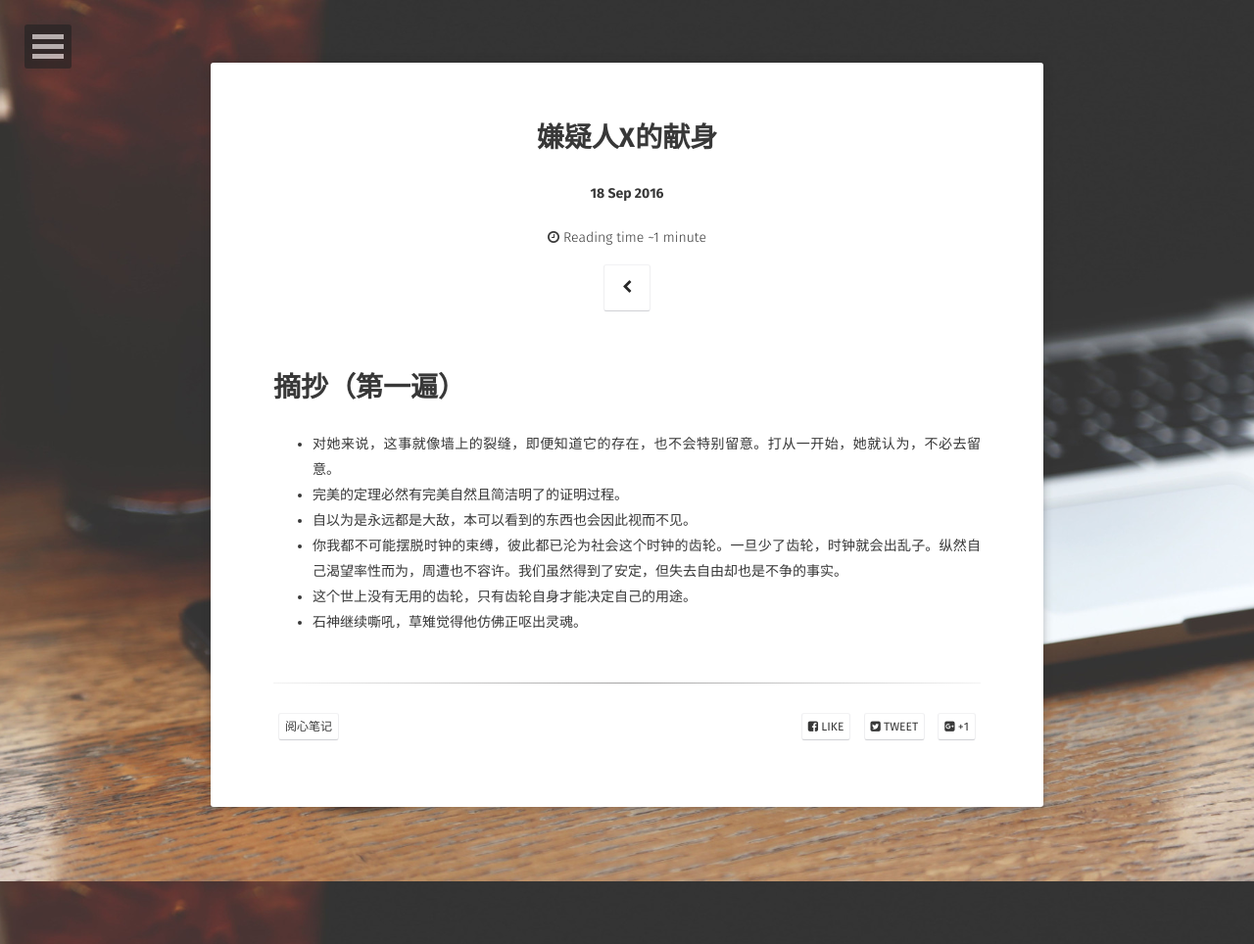
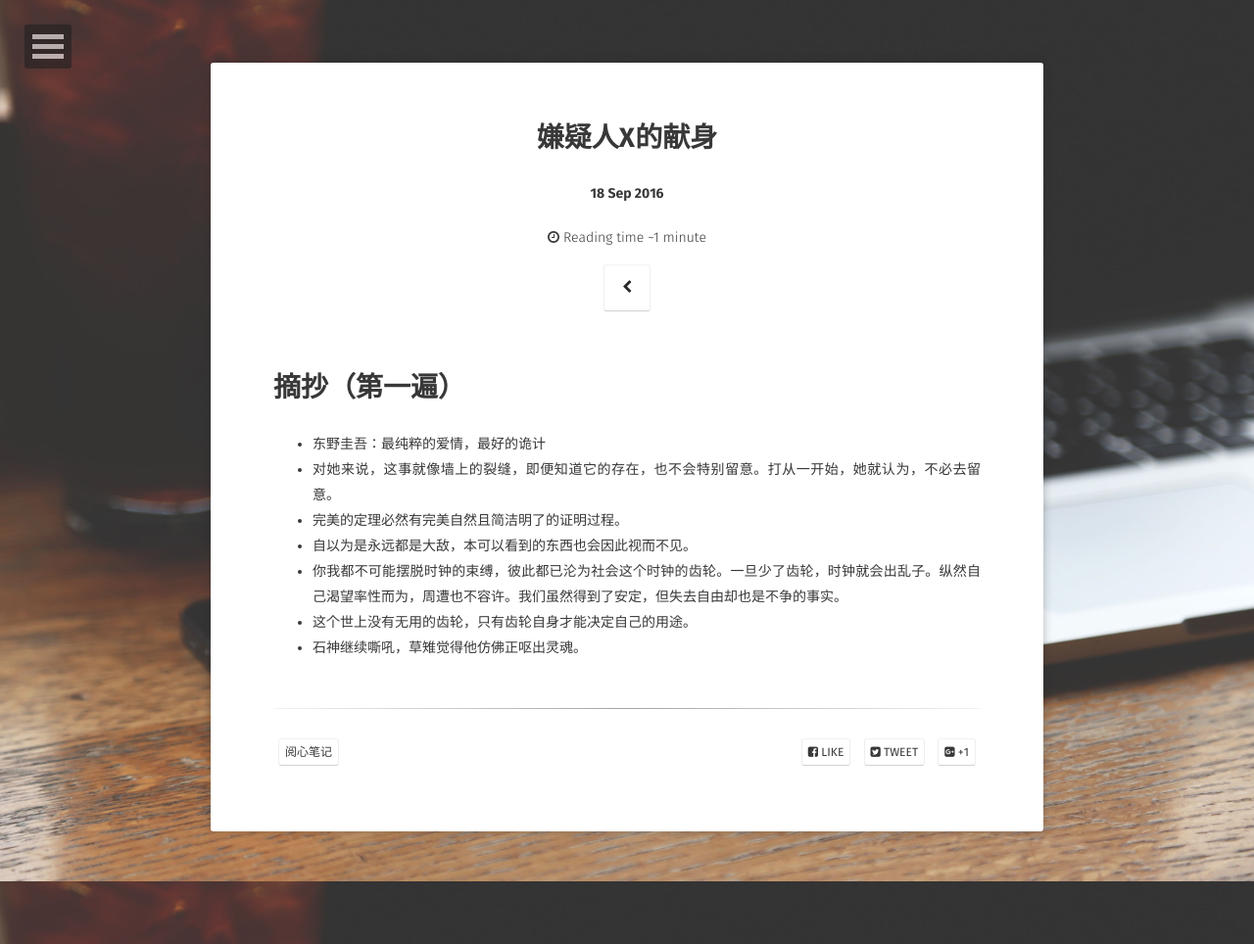
Before and after one commit to ridikuius/ridikuius.github.io, a Jekyll site: the page built from _posts/2016-09-18-《嫌疑人X的献身》.md, in a window 1280 px wide. Shown: the whole page at 98% size. Built offline with Jekyll 4.4.1, drawn with Linux system fonts in a browser that asks for light colours; some web fonts are replaced.

Commit message:
Update 2016-09-18-《嫌疑人X的献身》.md

```diff
--- a/_posts/2016-09-18-《嫌疑人X的献身》.md
+++ b/_posts/2016-09-18-《嫌疑人X的献身》.md
@@ -9,6 +9,7 @@ tag:
 ---
 
 # 摘抄（第一遍）
+* 东野圭吾：最纯粹的爱情，最好的诡计
 * 对她来说，这事就像墙上的裂缝，即便知道它的存在，也不会特别留意。打从一开始，她就认为，不必去留意。
 * 完美的定理必然有完美自然且简洁明了的证明过程。
 * 自以为是永远都是大敌，本可以看到的东西也会因此视而不见。
```
